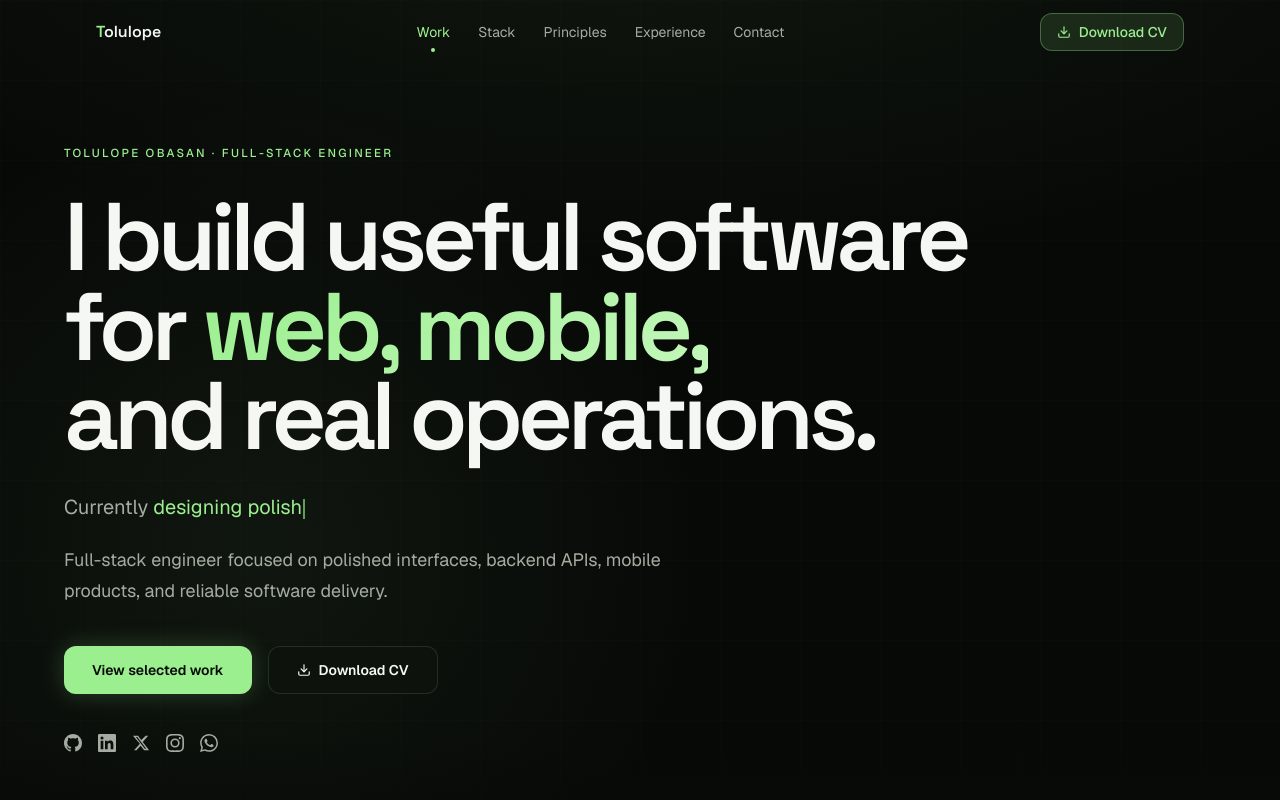
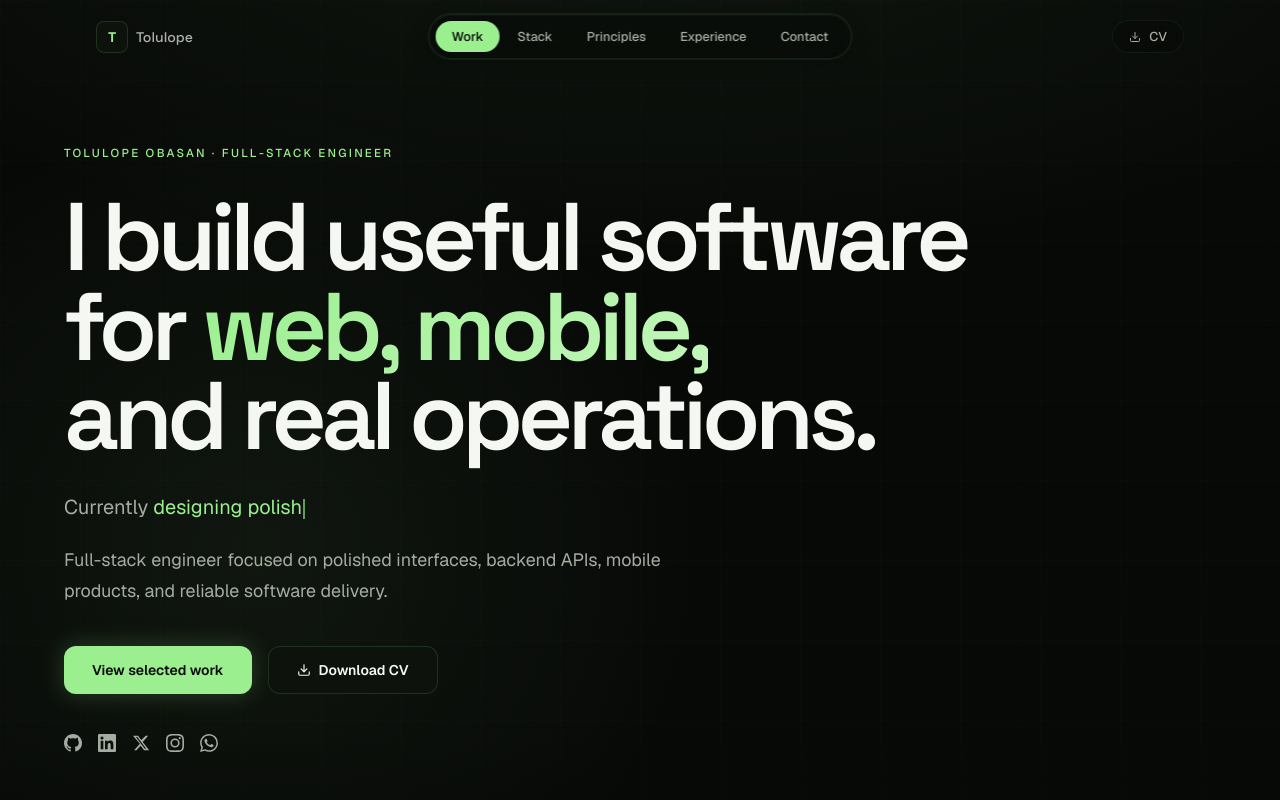
Before and after one commit to obasanmichael/Tolu-Portfolio, a Next.js app: page / in a window 1280 px wide. Shown: the top 800 px of the page. Built offline with nearby package versions, Linux system fonts and the light colour scheme.

Commit message:
feat: made UI changes to the navbar

```diff
--- a/src/components/layout/Footer.tsx
+++ b/src/components/layout/Footer.tsx
@@ -8,7 +8,7 @@ export function Footer() {
     <footer className="border-t border-border bg-bg">
       <div className="mx-auto flex max-w-6xl flex-col items-center justify-between gap-6 px-4 py-8 sm:flex-row sm:px-6 lg:px-8">
         <p className="text-sm text-muted">
-          &copy; {year} Tolulope Obasan. Built with Next.js &amp; Tailwind CSS.
+          &copy; {year} - Tolulope Obasan.
         </p>
 
         <div className="flex items-center gap-4">
--- a/src/components/layout/Navbar.tsx
+++ b/src/components/layout/Navbar.tsx
@@ -1,10 +1,12 @@
 "use client";
 
 import { useEffect, useState } from "react";
-import { motion, AnimatePresence } from "motion/react";
+import { motion, AnimatePresence, useReducedMotion } from "motion/react";
 import Link from "next/link";
-import { Menu, X, Download } from "lucide-react";
+import { Download } from "lucide-react";
 import { cn } from "@/lib/utils";
+import { SocialLink } from "@/components/ui/SocialLink";
+import { socials } from "@/data/socials";
 
 const navLinks = [
   { label: "Work", href: "#projects" },
@@ -14,156 +16,288 @@ const navLinks = [
   { label: "Contact", href: "#contact" },
 ];
 
+/* ── Animated hamburger icon ─────────────────────── */
+function MenuIcon({ open }: { open: boolean }) {
+  return (
+    <span className="relative flex h-5 w-5 flex-col items-center justify-center gap-[5px]">
+      <motion.span
+        animate={open ? { rotate: 45, y: 5 } : { rotate: 0, y: 0 }}
+        transition={{ duration: 0.25, ease: [0.16, 1, 0.3, 1] }}
+        className="block h-px w-5 origin-center bg-current"
+      />
+      <motion.span
+        animate={open ? { opacity: 0, scaleX: 0 } : { opacity: 1, scaleX: 1 }}
+        transition={{ duration: 0.2 }}
+        className="block h-px w-3.5 origin-center self-end bg-current"
+      />
+      <motion.span
+        animate={open ? { rotate: -45, y: -5 } : { rotate: 0, y: 0 }}
+        transition={{ duration: 0.25, ease: [0.16, 1, 0.3, 1] }}
+        className="block h-px w-5 origin-center bg-current"
+      />
+    </span>
+  );
+}
+
+/* ── Main navbar ─────────────────────────────────── */
 export function Navbar() {
   const [scrolled, setScrolled] = useState(false);
   const [mobileOpen, setMobileOpen] = useState(false);
   const [activeSection, setActiveSection] = useState("");
+  const prefersReduced = useReducedMotion();
 
   useEffect(() => {
-    const handleScroll = () => setScrolled(window.scrollY > 20);
+    const handleScroll = () => setScrolled(window.scrollY > 30);
     window.addEventListener("scroll", handleScroll, { passive: true });
     return () => window.removeEventListener("scroll", handleScroll);
   }, []);
 
+  /* Section observer */
   useEffect(() => {
-    const sectionIds = navLinks.map((l) => l.href.slice(1));
+    const ids = navLinks.map((l) => l.href.slice(1));
     const observers: IntersectionObserver[] = [];
 
-    sectionIds.forEach((id) => {
+    ids.forEach((id) => {
       const el = document.getElementById(id);
       if (!el) return;
-      const observer = new IntersectionObserver(
-        ([entry]) => {
-          if (entry.isIntersecting) setActiveSection(id);
-        },
-        { rootMargin: "-40% 0px -55% 0px" }
+      const obs = new IntersectionObserver(
+        ([entry]) => { if (entry.isIntersecting) setActiveSection(id); },
+        { rootMargin: "-38% 0px -57% 0px" }
       );
-      observer.observe(el);
-      observers.push(observer);
+      obs.observe(el);
+      observers.push(obs);
     });
 
     return () => observers.forEach((o) => o.disconnect());
   }, []);
 
-  const handleNavClick = (href: string) => {
+  /* Lock body scroll when mobile menu is open */
+  useEffect(() => {
+    document.body.style.overflow = mobileOpen ? "hidden" : "";
+    return () => { document.body.style.overflow = ""; };
+  }, [mobileOpen]);
+
+  const scrollTo = (href: string) => {
     setMobileOpen(false);
-    const id = href.slice(1);
-    const el = document.getElementById(id);
+    const el = document.getElementById(href.slice(1));
     if (el) {
-      const offset = 80;
-      const top = el.getBoundingClientRect().top + window.scrollY - offset;
-      window.scrollTo({ top, behavior: "smooth" });
+      window.scrollTo({
+        top: el.getBoundingClientRect().top + window.scrollY - 80,
+        behavior: "smooth",
+      });
     }
   };
 
   return (
     <>
+      {/* ── Desktop / tablet header ─────────────── */}
       <header
         className={cn(
-          "fixed inset-x-0 top-0 z-50 transition-all duration-300",
-          scrolled
-            ? "border-b border-border bg-bg/80 backdrop-blur-xl"
-            : "bg-transparent"
+          "fixed inset-x-0 top-0 z-[120] transition-all duration-500",
+          scrolled ? "py-3" : "py-5"
         )}
       >
-        <nav
-          className="mx-auto flex h-16 max-w-6xl items-center justify-between px-4 sm:px-6 lg:px-8"
-          aria-label="Main navigation"
-        >
+        <div className="relative mx-auto flex max-w-6xl items-center justify-between px-4 sm:px-6 lg:px-8">
+
           {/* Logo */}
           <Link
             href="/"
-            className="font-heading text-base font-semibold text-text transition-colors hover:text-accent"
-            style={{ fontFamily: "var(--font-heading)" }}
-            aria-label="Tolulope Obasan | Home"
+            aria-label="Tolulope Obasan | home"
+            className="group relative z-10 flex items-center gap-2"
           >
-            <span className="text-accent">T</span>olulope
+            <motion.span
+              whileHover={{ scale: 1.04 }}
+              transition={{ type: "spring", stiffness: 400, damping: 20 }}
+              className="flex h-8 w-8 items-center justify-center rounded-lg border border-border bg-surface text-sm font-bold text-accent"
+              style={{ fontFamily: "var(--font-display)" }}
+            >
+              T
+            </motion.span>
+            <span
+              className="hidden text-sm font-medium text-text/70 transition-colors group-hover:text-text sm:block"
+              style={{ fontFamily: "var(--font-display)" }}
+            >
+              Tolulope
+            </span>
           </Link>
 
-          {/* Desktop nav */}
-          <ul className="hidden items-center gap-1 md:flex" role="list">
-            {navLinks.map((link) => {
-              const isActive = activeSection === link.href.slice(1);
-              return (
-                <li key={link.href}>
+          {/* ── Floating pill nav — hidden on mobile ── */}
+          <nav
+            aria-label="Main navigation"
+            className={cn(
+              "absolute left-1/2 hidden -translate-x-1/2 md:flex",
+            )}
+          >
+            <motion.div
+              animate={scrolled
+                ? {
+                    boxShadow: "0 0 0 1px rgba(155,239,143,0.14), 0 8px 40px rgba(0,0,0,0.5), inset 0 1px 0 rgba(255,255,255,0.04)",
+                  }
+                : {
+                    boxShadow: "0 0 0 1px rgba(155,239,143,0.08), 0 4px 20px rgba(0,0,0,0.3), inset 0 1px 0 rgba(255,255,255,0.03)",
+                  }
+              }
+              transition={{ duration: 0.4 }}
+              className={cn(
+                "flex items-center gap-0.5 rounded-full border px-1.5 py-1.5 backdrop-blur-2xl transition-all duration-500",
+                scrolled
+                  ? "border-border bg-bg/80"
+                  : "border-border/60 bg-bg/40"
+              )}
+            >
+              {navLinks.map((link) => {
+                const isActive = activeSection === link.href.slice(1);
+                return (
                   <button
-                    onClick={() => handleNavClick(link.href)}
+                    key={link.href}
+                    onClick={() => scrollTo(link.href)}
                     className={cn(
-                      "relative rounded-lg px-3 py-2 text-sm transition-colors duration-200",
-                      isActive ? "text-accent" : "text-muted hover:text-text"
+                      "relative rounded-full px-4 py-1.5 text-[0.8rem] font-medium transition-colors duration-200",
+                      isActive ? "text-bg" : "text-muted hover:text-text"
                     )}
                   >
-                    {link.label}
                     {isActive && (
-                      <motion.span
-                        layoutId="nav-indicator"
-                        className="absolute left-1/2 -bottom-0.5 h-1 w-1 -translate-x-1/2 rounded-full bg-accent"
-                        transition={{ type: "spring", stiffness: 380, damping: 32 }}
+                      <motion.div
+                        layoutId="nav-active-pill"
+                        className="absolute inset-0 rounded-full bg-accent"
+                        transition={{ type: "spring", stiffness: 400, damping: 32 }}
                       />
                     )}
+                    <span className="relative z-10">{link.label}</span>
                   </button>
-                </li>
-              );
-            })}
-          </ul>
+                );
+              })}
+            </motion.div>
+          </nav>
 
-          {/* Desktop CTA */}
-          <a
-            href="/Tolu_resume.pdf"
-            download
-            className="hidden items-center gap-2 rounded-xl border border-border-hover bg-accent-soft px-4 py-2 text-sm font-medium text-accent transition-all duration-200 hover:bg-accent hover:text-bg md:inline-flex"
-          >
-            <Download size={14} />
-            Download CV
-          </a>
+          {/* Right side */}
+          <div className="relative z-10 flex items-center gap-3">
+            {/* CV download — desktop */}
+            <motion.a
+              href="/Tolu_resume.pdf"
+              download
+              whileHover={{ scale: 1.03 }}
+              whileTap={{ scale: 0.97 }}
+              transition={{ type: "spring", stiffness: 400, damping: 20 }}
+              className={cn(
+                "hidden items-center gap-2 rounded-full border px-4 py-1.5 text-[0.8rem] font-medium transition-all duration-300 md:inline-flex",
+                scrolled
+                  ? "border-border-hover bg-accent-soft text-accent hover:bg-accent hover:text-bg"
+                  : "border-border/50 bg-bg/30 text-muted backdrop-blur-xl hover:border-border-hover hover:text-accent"
+              )}
+            >
+              <Download size={12} />
+              CV
+            </motion.a>
 
-          {/* Mobile menu toggle */}
-          <button
-            onClick={() => setMobileOpen((v) => !v)}
-            className="inline-flex items-center justify-center rounded-lg p-2 text-muted transition-colors hover:bg-surface hover:text-text md:hidden"
-            aria-label={mobileOpen ? "Close menu" : "Open menu"}
-            aria-expanded={mobileOpen}
-          >
-            {mobileOpen ? <X size={20} /> : <Menu size={20} />}
-          </button>
-        </nav>
+            {/* Hamburger — mobile only */}
+            <button
+              onClick={() => setMobileOpen((v) => !v)}
+              aria-label={mobileOpen ? "Close menu" : "Open menu"}
+              aria-expanded={mobileOpen}
+              className={cn(
+                "relative z-[110] flex h-9 w-9 items-center justify-center rounded-xl border transition-all duration-200 md:hidden",
+                mobileOpen
+                  ? "border-border-hover bg-surface-alt text-text"
+                  : "border-border/50 bg-surface/60 text-muted hover:border-border hover:text-text"
+              )}
+            >
+              <MenuIcon open={mobileOpen} />
+            </button>
+          </div>
+        </div>
       </header>
 
-      {/* Mobile menu */}
+      {/* ── Full-screen mobile overlay ────────────── */}
       <AnimatePresence>
         {mobileOpen && (
           <motion.div
-            initial={{ opacity: 0, y: -10 }}
-            animate={{ opacity: 1, y: 0 }}
-            exit={{ opacity: 0, y: -10 }}
-            transition={{ duration: 0.2, ease: "easeOut" }}
-            className="fixed inset-x-0 top-16 z-40 border-b border-border bg-bg/95 backdrop-blur-xl md:hidden"
+            initial={{ opacity: 0 }}
+            animate={{ opacity: 1 }}
+            exit={{ opacity: 0 }}
+            transition={{ duration: 0.25, ease: "easeInOut" }}
+            className="fixed inset-0 z-[110] flex flex-col bg-bg/[0.97] backdrop-blur-2xl md:hidden"
           >
-            <nav className="mx-auto max-w-6xl px-4 py-4 sm:px-6" aria-label="Mobile navigation">
-              <ul className="flex flex-col gap-1" role="list">
-                {navLinks.map((link) => (
-                  <li key={link.href}>
-                    <button
-                      onClick={() => handleNavClick(link.href)}
-                      className="w-full rounded-lg px-3 py-2.5 text-left text-sm font-medium text-muted transition-colors hover:bg-surface hover:text-text"
+            {/* Nav links — pt accounts for fixed header height */}
+            <nav
+              aria-label="Mobile navigation"
+              className="flex flex-1 flex-col justify-center px-6 pt-20"
+            >
+              <ul className="space-y-1" role="list">
+                {navLinks.map((link, i) => {
+                  const isActive = activeSection === link.href.slice(1);
+                  return (
+                    <motion.li
+                      key={link.href}
+                      initial={prefersReduced ? false : { opacity: 0, x: -16 }}
+                      animate={{ opacity: 1, x: 0 }}
+                      transition={{
+                        duration: 0.4,
+                        delay: 0.05 + i * 0.06,
+                        ease: [0.16, 1, 0.3, 1],
+                      }}
                     >
-                      {link.label}
-                    </button>
-                  </li>
-                ))}
-                <li className="mt-2 border-t border-border pt-3">
-                  <a
-                    href="/Tolu_resume.pdf"
-                    download
-                    onClick={() => setMobileOpen(false)}
-                    className="flex items-center gap-2 rounded-lg px-3 py-2.5 text-sm font-medium text-accent transition-colors hover:bg-accent-soft"
-                  >
-                    <Download size={14} />
-                    Download CV
-                  </a>
-                </li>
+                      <button
+                        onClick={() => scrollTo(link.href)}
+                        className={cn(
+                          "group flex w-full items-center justify-between rounded-2xl px-5 py-4 text-left transition-all duration-200",
+                          isActive
+                            ? "bg-accent-soft"
+                            : "hover:bg-surface"
+                        )}
+                      >
+                        <span
+                          className={cn(
+                            "text-2xl font-semibold tracking-tight transition-colors",
+                            isActive ? "text-accent" : "text-text/80 group-hover:text-text"
+                          )}
+                          style={{ fontFamily: "var(--font-display)" }}
+                        >
+                          {link.label}
+                        </span>
+                        <span
+                          className={cn(
+                            "text-xs transition-colors",
+                            isActive ? "text-accent/60" : "text-text-soft/40 group-hover:text-text-soft"
+                          )}
+                        >
+                          0{i + 1}
+                        </span>
+                      </button>
+                    </motion.li>
+                  );
+                })}
               </ul>
             </nav>
+
+            {/* Bottom: CV + socials */}
+            <motion.div
+              initial={prefersReduced ? false : { opacity: 0, y: 12 }}
+              animate={{ opacity: 1, y: 0 }}
+              transition={{ duration: 0.4, delay: 0.38, ease: [0.16, 1, 0.3, 1] }}
+              className="space-y-5 px-6 pb-10"
+            >
+              <div className="h-px bg-border" />
+              <a
+                href="/Tolu_resume.pdf"
+                download
+                onClick={() => setMobileOpen(false)}
+                className="flex w-full items-center justify-center gap-2.5 rounded-2xl border border-border-hover bg-accent-soft py-4 text-sm font-semibold text-accent transition-all duration-200 hover:bg-accent hover:text-bg"
+              >
+                <Download size={15} />
+                Download CV
+              </a>
+              <div className="flex items-center justify-center gap-5">
+                {socials.slice(0, 5).map((s) => (
+                  <SocialLink
+                    key={s.icon}
+                    label={s.label}
+                    href={s.href}
+                    icon={s.icon}
+                  />
+                ))}
+              </div>
+            </motion.div>
           </motion.div>
         )}
       </AnimatePresence>
--- a/src/components/sections/AboutSection.tsx
+++ b/src/components/sections/AboutSection.tsx
@@ -4,7 +4,7 @@ import { motion } from "motion/react";
 import { Section, SectionHeading } from "@/components/layout/Section";
 
 const traits = [
-  "Clarity over cleverness — always.",
+  "Clarity over cleverness, always.",
   "I think about the user, not just the ticket.",
   "Reliable code matters more than impressive code.",
   "I work well across frontend, backend, and product.",
@@ -26,7 +26,7 @@ export function AboutSection() {
             title="Engineer who builds what matters."
           />
           <p className="text-base leading-relaxed text-muted">
-            I build across web, mobile, and backend — and I care about the whole
+            I build across web, mobile, and backend, and I care about the whole
             picture, not just my part of it. I want the product to make sense,
             the code to be readable, and the user to actually enjoy using it.
           </p>
--- a/src/data/projects.ts
+++ b/src/data/projects.ts
@@ -82,7 +82,7 @@ export const projects: Project[] = [
     role: "Web Developer & Founder",
     status: "live",
     description:
-      "Web design and digital presence work for service businesses — building clean websites that improve credibility, online visibility, lead capture, and customer trust.",
+      "Web design and digital presence work for service businesses, building clean websites that improve credibility, online visibility, lead capture, and customer trust.",
     stack: ["Next.js", "React", "Tailwind CSS", "Vercel"],
     highlights: [
       "Business websites and landing pages",
```
Also changed, not shown: src/components/sections/ProjectsSection.tsx (+5 -3 lines).
